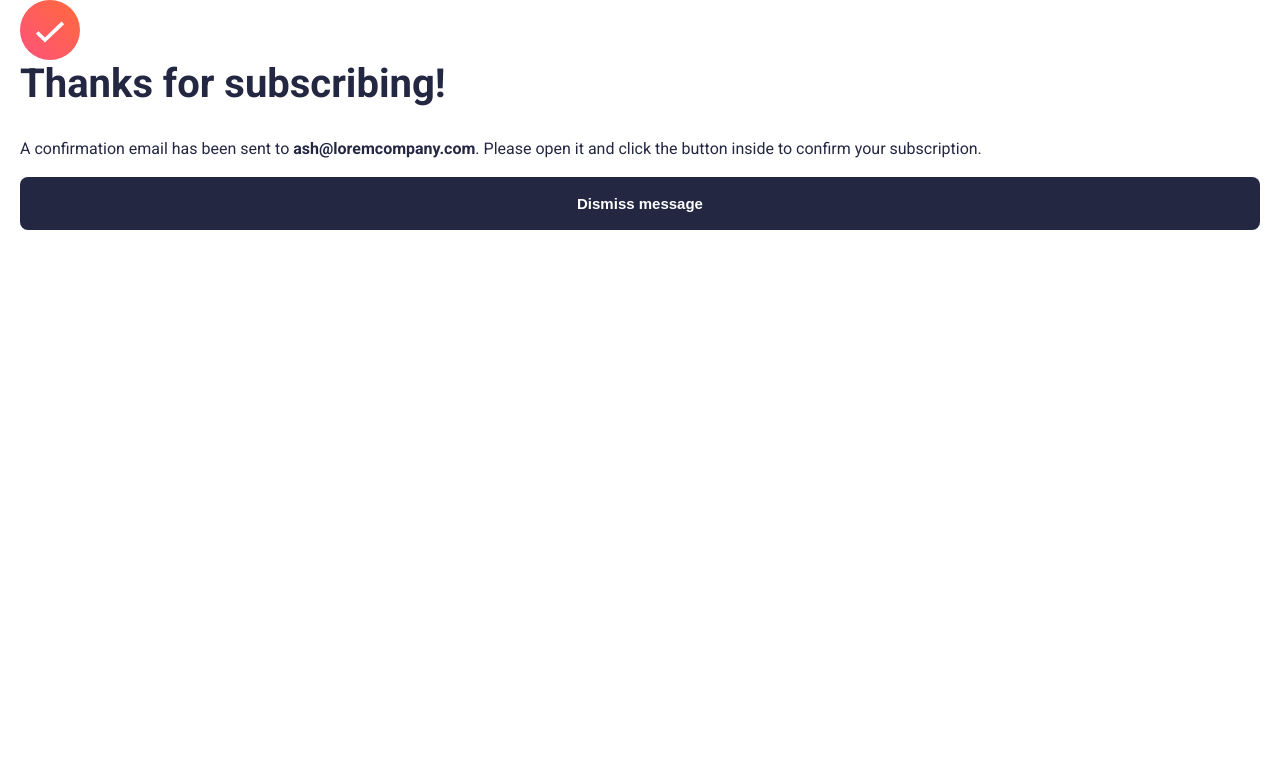
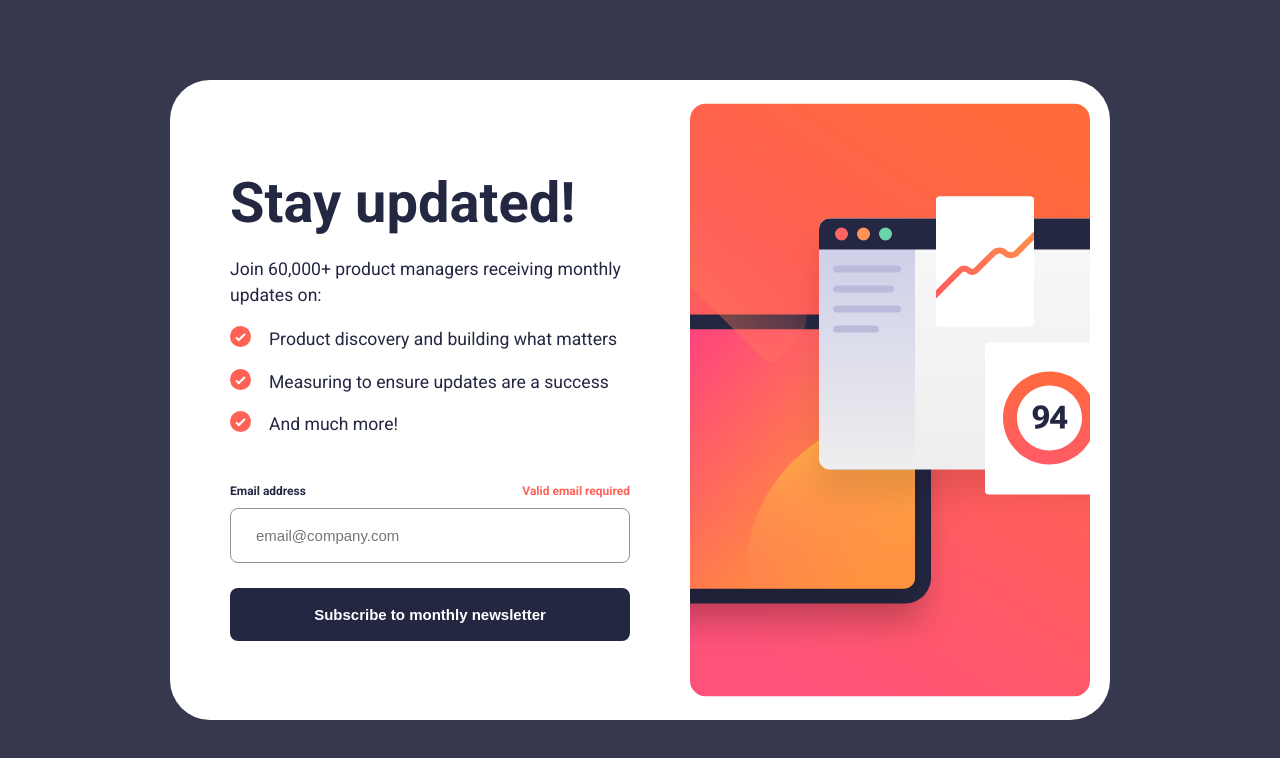
Before and after one commit to anhvu1012/Newsletter-Sign-Up, a plain HTML site: page index.html in a window 1280 px wide. Drawn offline with Linux system fonts and the light colour scheme.

Commit message:
Implement mobile + desktop version of newsletter + success message

```diff
--- a/index.html
+++ b/index.html
@@ -23,9 +23,10 @@
     </title>
   </head>
   <body>
-    <!-- Sign-up form start -->
-    <div class="container">
-      <div class="newsletter">
+    <div class="wrap container">
+      <!-- Sign-up form start -->
+
+      <div class="wrap newsletter">
         <img
           class="illustration"
           src="assets/images/illustration-sign-up-mobile.svg"
@@ -66,7 +67,10 @@
             </div>
           </div>
           <form class="wrap" id="subscribe-form">
-            <small>Email address</small>
+            <div>
+              <small>Email address</small
+              ><small class="error-text">Valid email required</small>
+            </div>
             <input
               class="form-input"
               type="text"
@@ -84,18 +88,18 @@
       <!-- Sign-up form end -->
 
       <!-- Success message start -->
-      <div class="success-message">
-        <img src="assets/images/icon-success.svg" alt="Success icon" />
-        <section role="contentinfo">
-          <div class="">
+      <div class="wrap success-message">
+        <div>
+          <img src="assets/images/icon-success.svg" alt="Success icon" />
+          <section role="contentinfo">
             <h1 class="header">Thanks for subscribing!</h1>
             <p class="text">
               A confirmation email has been sent to
               <strong id="email-subscribe">ash@loremcompany.com</strong>. Please
               open it and click the button inside to confirm your subscription.
             </p>
-          </div>
-        </section>
+          </section>
+        </div>
         <button class="btn dismiss-message-btn">Dismiss message</button>
       </div>
       <!-- Success message end -->
--- a/styles.css
+++ b/styles.css
@@ -19,8 +19,8 @@ body {
 
 .container {
   background-color: var(--white);
-  height: 100vh;
-  width: 100vw;
+  height: auto;
+  width: auto;
 }
 
 .wrap {
@@ -29,8 +29,8 @@ body {
 }
 
 .newsletter {
-  height: 100%;
-  display: none;
+  height: 100vh;
+  /* display: none; */
 }
 
 .main-content {
@@ -39,7 +39,7 @@ body {
 
 .header {
   font-size: 2.5em;
-  margin: 0 0 30px;
+  margin: 0 0 20px;
 }
 
 .text {
@@ -55,18 +55,31 @@ body {
   margin-right: 18px;
 }
 
-#subscribe-form small {
+#subscribe-form {
+  margin-top: 30px;
+}
+
+#subscribe-form>div {
+  display: flex;
+  justify-content: space-between;
+}
+
+#subscribe-form>div>small {
   font-size: 12px;
   font-weight: 700;
-  margin-bottom: 10px;
 }
 
 .form-input {
   padding: 18px 25px;
   border-radius: 8px;
   border: 1px solid var(--grey);
+  margin-top: 10px;
   margin-bottom: 25px;
   font-size: 15px;
+}
+
+.form-input:active {
+  border-color: var(--blue-700);
 }
 
 .btn {
@@ -79,14 +92,83 @@ body {
   font-size: 15px;
 }
 
+.btn:hover {
+  background-color: var(--red);
+  box-shadow: 0 10px 40px rgba(255, 98, 87, 0.5);
+}
+
 .success-message {
-  /* display: none; */
-  height: 100%;
+  display: none;
+  height: 100vh;
   margin: 0 20px;
-  display: flex;
-  flex-direction: column;
+  justify-content: space-between;
 }
 
 .success-message img {
   width: 60px;
+  margin-top: 140px;
+  margin-bottom: 40px;
 }
+
+.dismiss-message-btn {
+  margin-bottom: 40px;
+}
+
+.error-state {
+  border-color: var(--red);
+  background-color: rgba(255, 98, 87, 0.1);
+}
+
+.error-text {
+  color: var(--red);
+}
+
+@media screen and (min-width: 900px) {
+  body {
+    display: flex;
+    justify-content: center;
+    align-items: center;
+  }
+
+  .container {
+    border-radius: 40px;
+  }
+
+  .newsletter {
+    flex-direction: row-reverse;
+    margin: 20px;
+    max-width: 900px;
+    max-height: 600px;
+  }
+
+  .illustration {
+    content: url('assets/images/illustration-sign-up-desktop.svg');
+  }
+
+  .main-content {
+    margin: 70px 60px 70px 40px;
+  }
+
+  .header {
+    font-size: 3.5em;
+  }
+
+  .text {
+    font-size: 1.1em;
+  }
+
+  .success-message {
+    max-height: 420px;
+    aspect-ratio: 1 / 1;
+    margin: 0;
+    padding: 50px;
+  }
+
+  .success-message img {
+    margin: 0 0 30px;
+  }
+
+  .dismiss-message-btn {
+    margin-top: 20px;
+  }
+}
```
